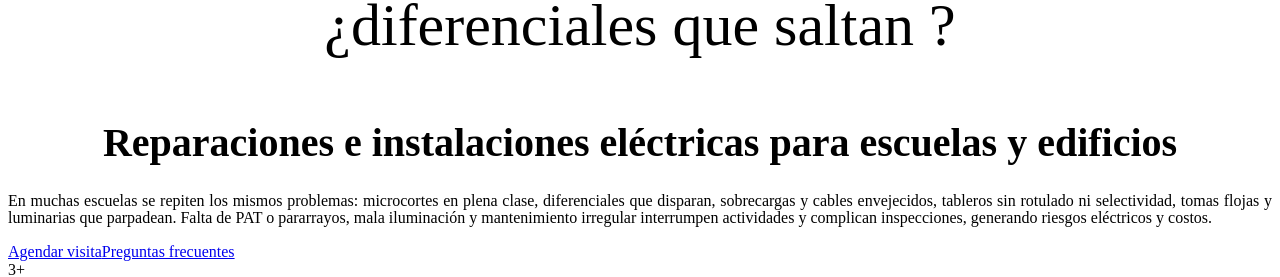
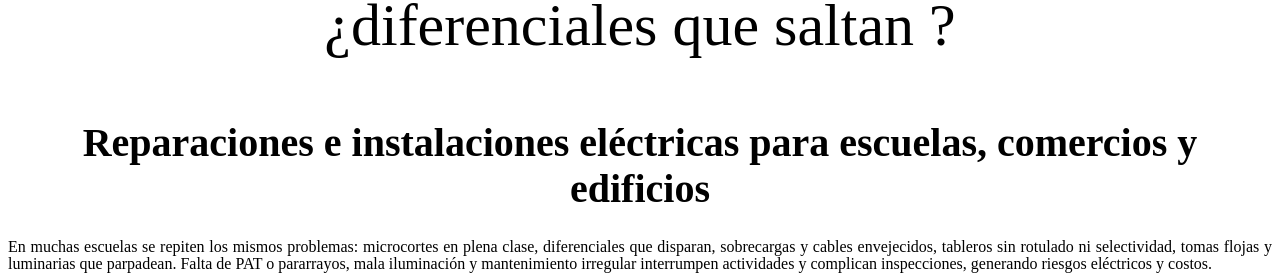
Before and after one commit to Yrvingv/ageelelectrical, a React (Vite) app: page / in a window 1280 px wide. Shown: the part 840-1117 px from the top of the page. Built offline with nearby package versions, Linux system fonts and the light colour scheme; the HTML template or start-up script is replaced by a standard one.

Commit message:
Update App.jsx

```diff
--- a/src/App.jsx
+++ b/src/App.jsx
@@ -5,9 +5,9 @@ import React from 'react'
  *  ========================= */
 const siteData = {
   empresa: "ageelprojects",
-  producto: "Reparaciones e instalaciones eléctricas para escuelas y edificios",
+  producto: "Reparaciones e instalaciones eléctricas para escuelas, comercios y edificios",
   nicho:
-    "Reparaciones e instalaciones eléctricas para escuelas y edificios (Tucumán y alrededores), con foco en continuidad operativa, adecuación normativa (PAT, pararrayos, selectividad), iluminación LED, respaldo (UPS/ATS) y mantenimiento preventivo.",
+    "Reparaciones e instalaciones eléctricas para escuelas, comercios y edificios (Tucumán y alrededores), con foco en continuidad operativa, adecuación normativa (PAT, pararrayos, selectividad), iluminación LED, respaldo (UPS/ATS) y mantenimiento preventivo.",
   clienteIdeal:
     "Decisor: Director/a, apoderado legal o administrador de edificios con poder de compra. Dolor: instalaciones antiguas/obsoletas, microcortes, tableros que disparan, falta de PAT/pararrayos, luminarias ineficientes. Urgencia: clases interrumpidas, quejas de padres/usuarios, inspecciones/regulaciones. Valoran ejecución fuera del horario escolar, garantía y documentación/certificados.",
   dolores: [
```
